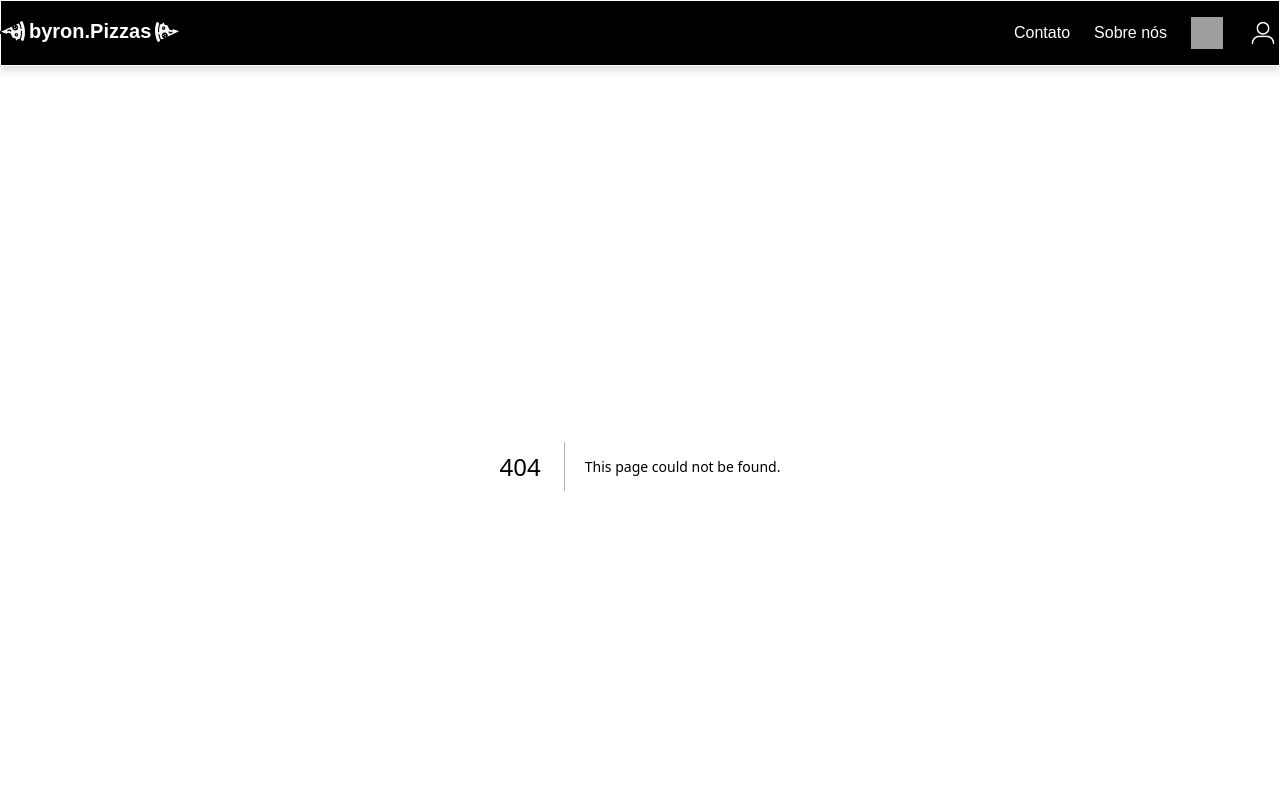
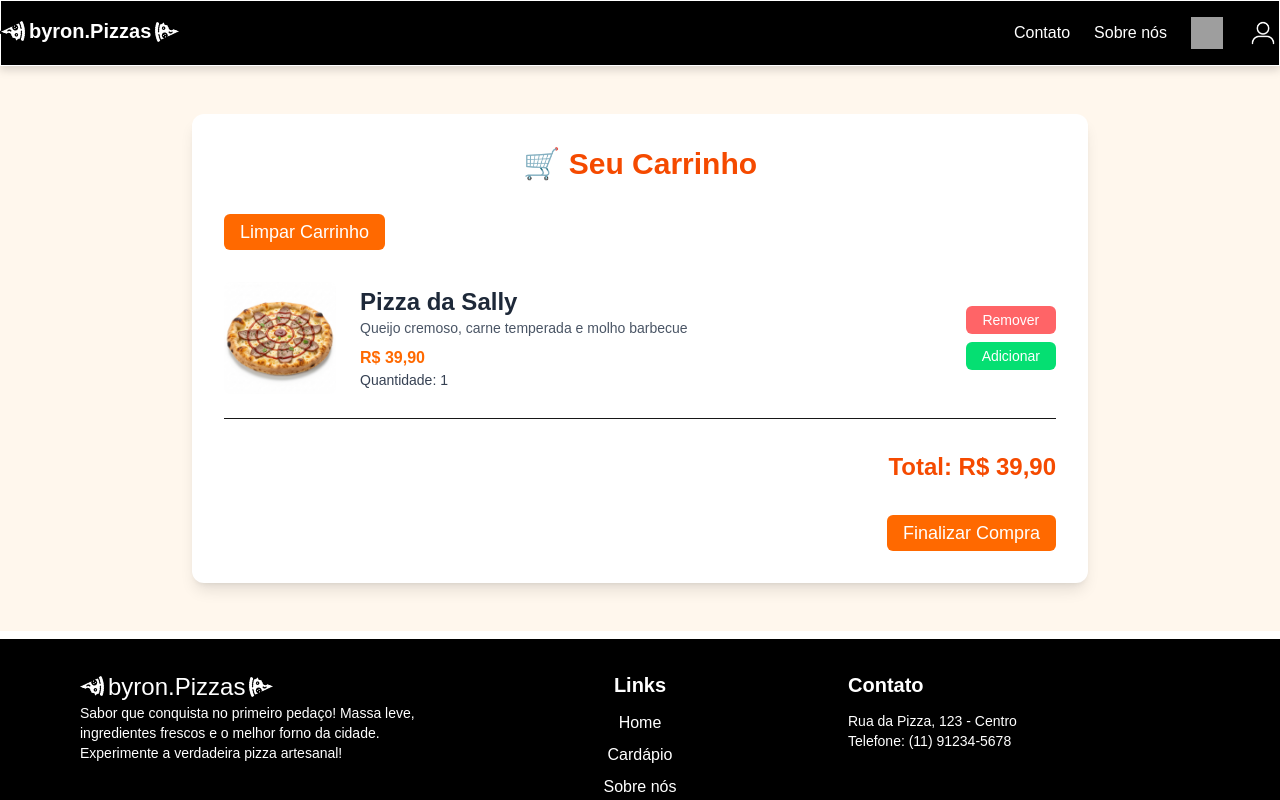
Before and after one commit to Kody-Murakami/Projeto-Final, a Next.js app in the folder my-app/: page /Carrinho in a window 1280 px wide. Before the commit this address had no page. Shown: the top 800 px of the page. Built offline with nearby package versions, Linux system fonts and the light colour scheme; grey boxes are pictures that could not be loaded.

Commit message:
feat: adiciona carrinho de compras

```diff
--- /dev/null
+++ b/my-app/src/app/Carrinho/page.tsx
@@ -0,0 +1,45 @@
+'use client';
+export default function Carrinho() {
+    return (
+        <section className="bg-orange-50 py-12 px-6">
+            <div className="max-w-4xl mx-auto bg-white shadow-lg rounded-xl p-8 space-y-8">
+                <h2 className="text-3xl font-bold text-orange-600 text-center">🛒 Seu Carrinho</h2>
+
+                <button className="bg-orange-500 hover:bg-orange-700 text-white rounded-md px-4 py-1 text-lg">
+                Limpar Carrinho
+                </button>
+
+                <div className="flex flex-col md:flex-row items-center gap-6 border-b pb-6">
+                    <img src="./imagens/cardapio/sally.jpeg" alt="Pizza da Sally" className="w-28 h-28 rounded-lg object-cover" />
+
+                    <div className="flex-1">
+                        <h3 className="text-2xl font-semibold text-gray-800">Pizza da Sally</h3>
+                        <p className="text-sm text-gray-600">Queijo cremoso, carne temperada e molho barbecue</p>
+                        <p className="text-orange-500 font-bold mt-2">R$ 39,90</p>
+                        <p className="text-sm text-gray-700">Quantidade: 1</p>
+                    </div>
+
+                    <div className="flex flex-col gap-2">
+                        <button className="bg-red-400 hover:bg-red-500 text-white rounded-md px-4 py-1 text-sm">
+                            Remover
+                        </button>
+                        <button className="bg-green-400 hover:bg-green-500 text-white rounded-md px-4 py-1 text-sm">
+                            Adicionar
+                        </button>
+                    </div>
+                </div>
+
+                <div className="text-right font-bold text-2xl text-orange-600 mt-6">
+                    Total: R$ 39,90
+                </div>
+
+                <div className="flex justify-end">
+                    <button className="bg-orange-500 hover:bg-orange-700 text-white rounded-md px-4 py-1 text-lg">
+                    Finalizar Compra
+                    </button>
+                </div>
+
+            </div>
+        </section>
+    );
+}
--- a/my-app/src/app/page.tsx
+++ b/my-app/src/app/page.tsx
@@ -62,7 +62,7 @@ export default function Home() {
               </div>
 
               <div className="flex justify-center py-3">
-                <button className="text-black text-center bg-orange-400 hover:bg-orange-500 transition-colors font-bold rounded-lg px-4 w-30 h-10">
+                <button className="text-black text-center bg-orange-500 hover:bg-orange-700 transition-colors font-bold rounded-lg px-4 w-30 h-10">
                   Adicionar
                 </button>
               </div>
--- a/my-app/src/components/Header/index.tsx
+++ b/my-app/src/components/Header/index.tsx
@@ -29,7 +29,7 @@ export default function Header(){
                     Sobre nós
                     </Link>
 
-                    <Link className="hidden lg:block hover:scale-110 transition duration-300" href="/">
+                    <Link className="hidden lg:block hover:scale-110 transition duration-300" href="/Carrinho">
                     <img className="size-8" src="imagens/logo-carrinho.png" alt="" />
                     </Link>
 
```
